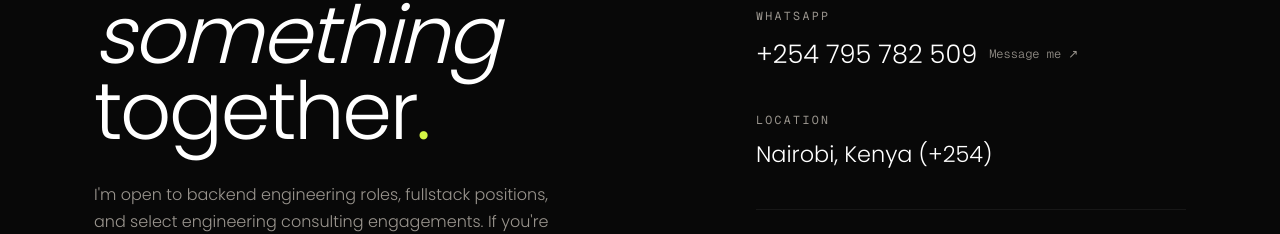
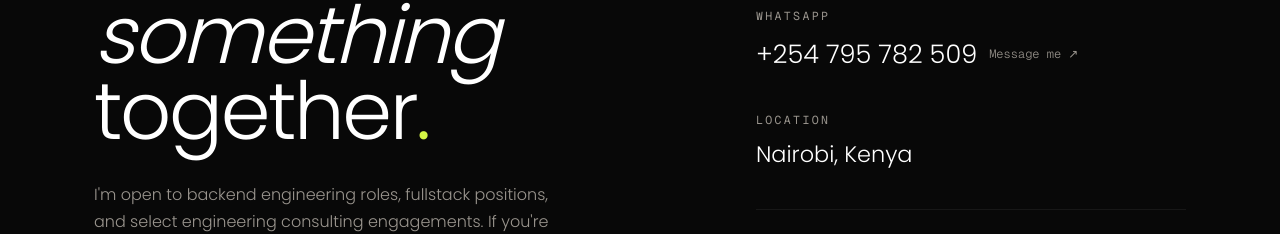
Before and after one commit to musaCODEzz/musa-maxwel, a Next.js app: page / in a window 1280 px wide. Shown: the part 5083-5317 px from the top of the page. Built offline with nearby package versions, Linux system fonts and the light colour scheme.

Commit message:
fix: remove (+254) from location and disable Next dev indicator

```diff
--- a/next.config.ts
+++ b/next.config.ts
@@ -2,6 +2,7 @@ import type { NextConfig } from "next";
 
 const nextConfig: NextConfig = {
   /* config options here */
+  devIndicators: false,
   cacheComponents: true,
   partialPrefetching: true,
 };
--- a/src/components/ContactSection.tsx
+++ b/src/components/ContactSection.tsx
@@ -66,7 +66,7 @@ export default function ContactSection() {
             <div className="channel-block">
               <span className="channel-label">Location</span>
               <div className="channel-value-text">
-                Nairobi, Kenya (+254)
+                Nairobi, Kenya
               </div>
             </div>
 
```
